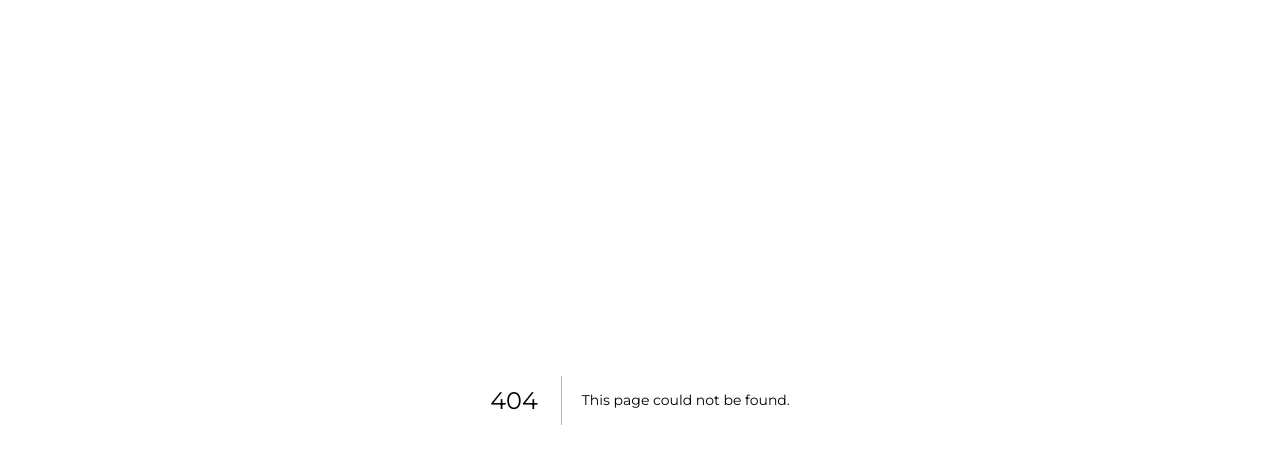
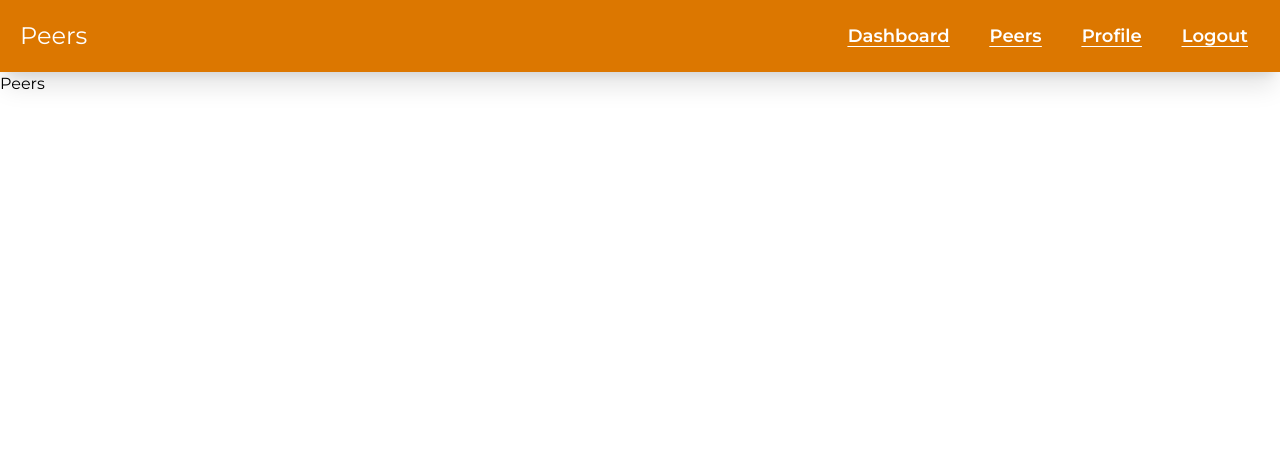
Before and after one commit to KhoiUna/nfc-orange, a Next.js app in the folder web/: page /peers in a window 1280 px wide. Before the commit this address had no page. Shown: the top 464 px of the page. Built offline with nearby package versions, Linux system fonts and the light colour scheme.

Commit message:
new file:   web/app/peers/page.tsx

```diff
--- /dev/null
+++ b/web/app/peers/page.tsx
@@ -0,0 +1,7 @@
+export default function peers() {
+    return (
+        <>
+            <div>Peers</div>
+        </>
+    )
+}
```
